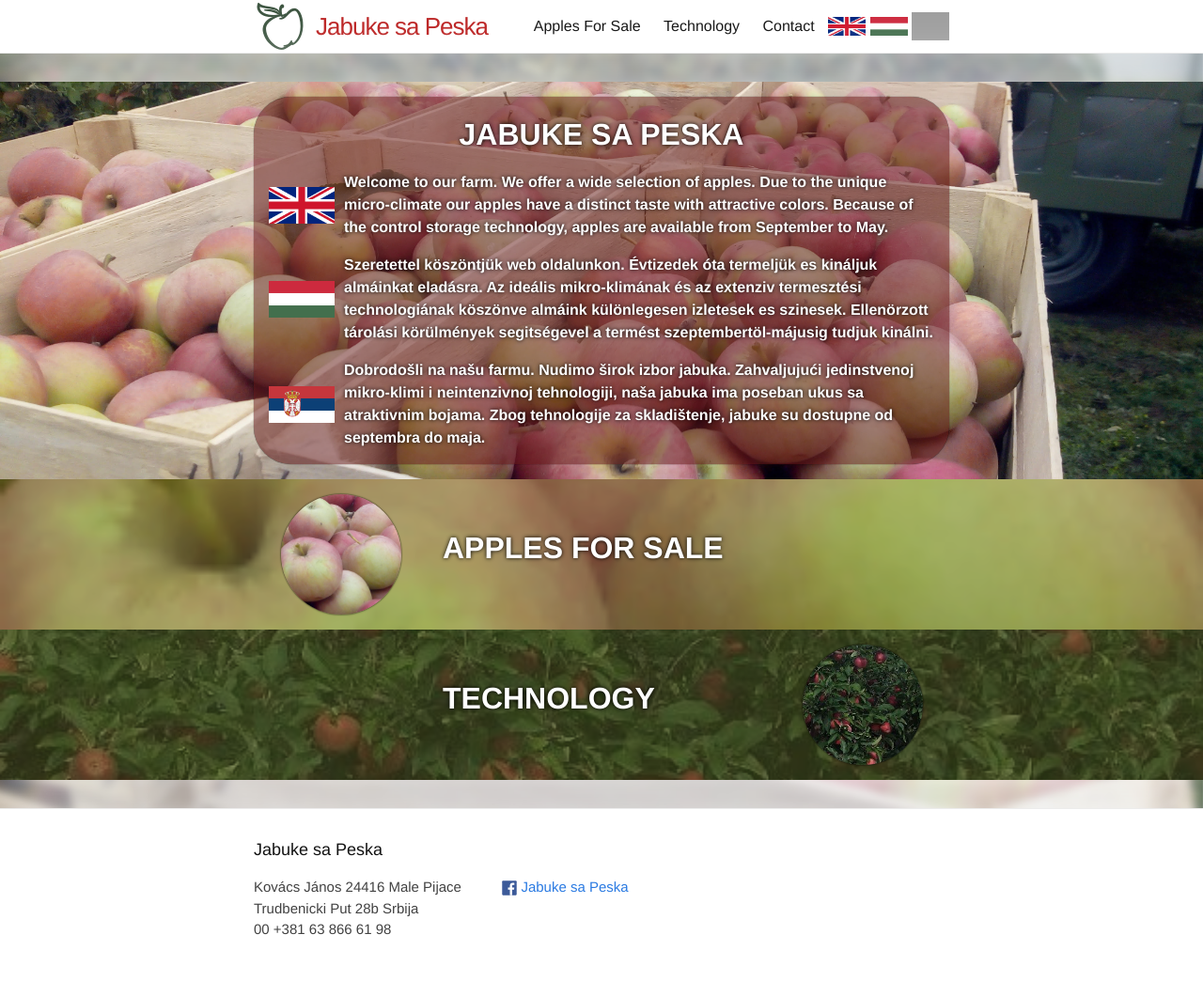
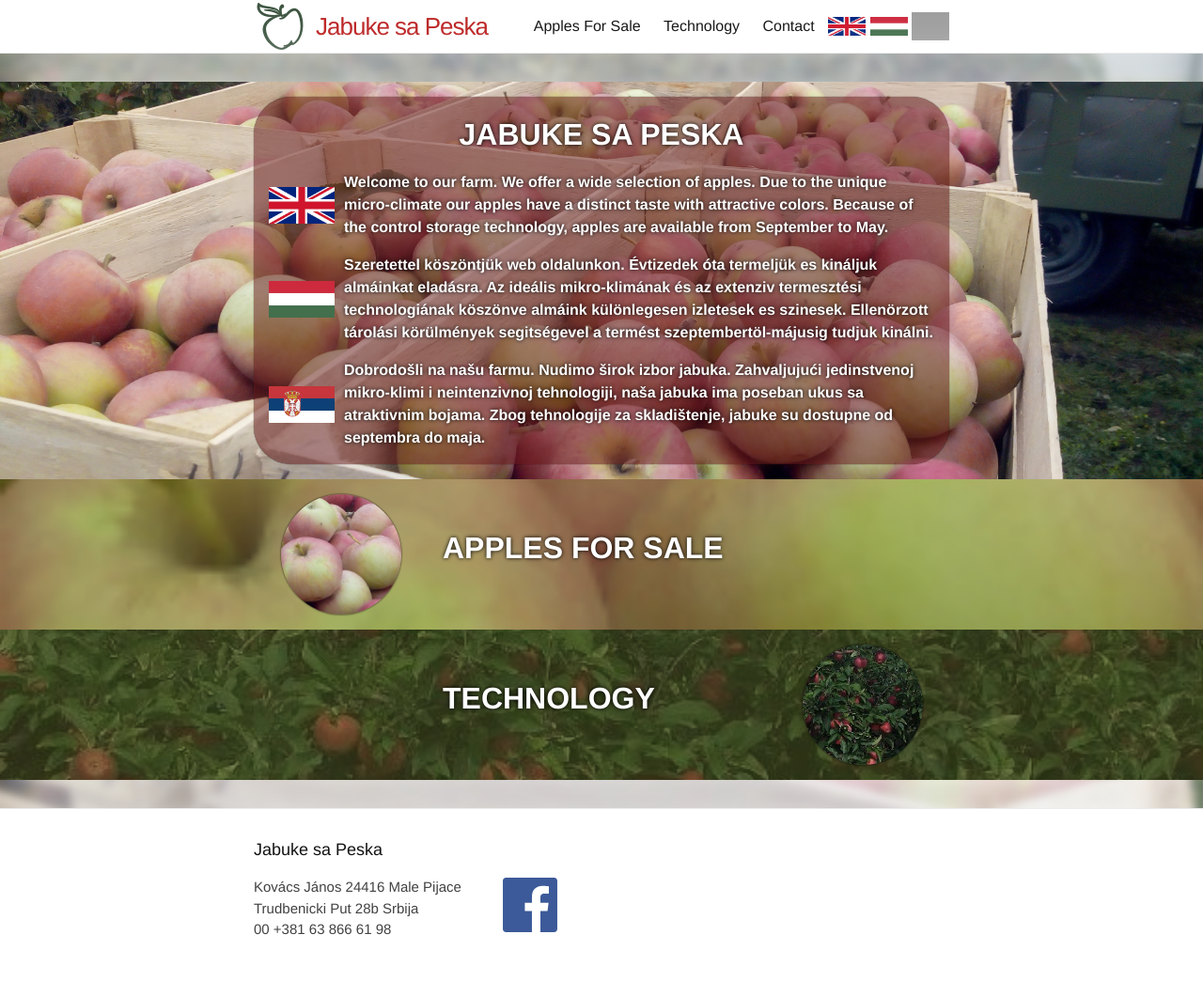
Before and after one commit to JabukeSaPeska/JabukeSaPeska.github.io, a Jekyll site: the page built from index.md, in a window 1280 px wide. Shown: the whole page at 94% size. Built offline with Jekyll 4.4.1, drawn with Linux system fonts in a browser that asks for light colours; grey boxes are pictures that could not be loaded.

Commit message:
Bigger Fancier Facebook icon

```diff
--- a/_includes/footer.html
+++ b/_includes/footer.html
@@ -13,31 +13,21 @@
 				</ul>
 			</div>
 
+			<style type="text/css">
+				.site-footer .icon--facebook svg {
+					width: 60px;
+					height: 60px;
+
+				}
+				.site-footer .icon--facebook {
+					transition: opacity 0.4s;
+				}
+				.site-footer .icon--facebook:hover {
+					opacity: 0.9;
+				}
+			</style>
 			<div class="footer-col footer-col-2">
-				<ul class="social-media-list">
-
-					<li>
-						<a href="https://www.facebook.com/kinallat"><span class="icon icon--facebook">{% include icon-facebook.svg %}</span><span class="username">Jabuke sa Peska</span></a>
-					</li>
-
-					{% if site.facebook_name %}
-					<li>
-						{% include icon-facebook.html username=site.facebook_name %}
-					</li>
-					{% endif %}
-
-					{% if site.github_username %}
-					<li>
-						{% include icon-github.html username=site.github_username %}
-					</li>
-					{% endif %}
-
-					{% if site.twitter_username %}
-					<li>
-						{% include icon-twitter.html username=site.twitter_username %}
-					</li>
-					{% endif %}
-				</ul>
+				<a href="https://www.facebook.com/kinallat"><span class="icon icon--facebook">{% include icon-facebook.svg %}</span></a>
 			</div>
 
 			<div class="footer-col footer-col-3">
```
